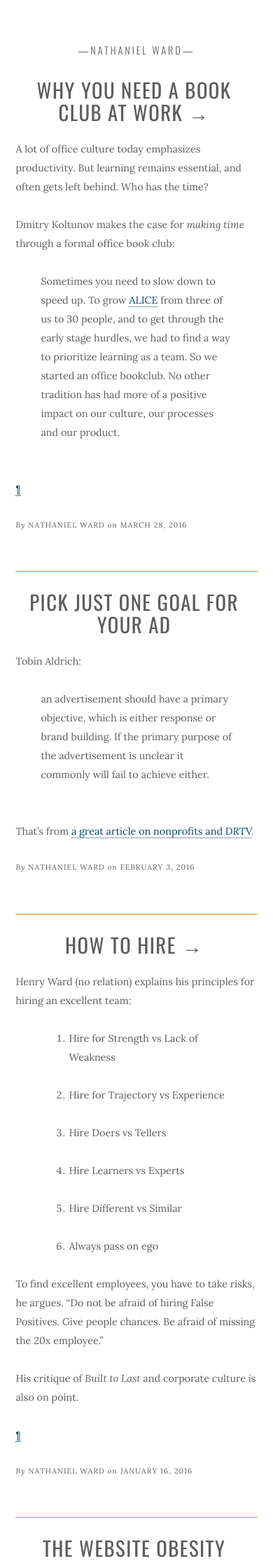
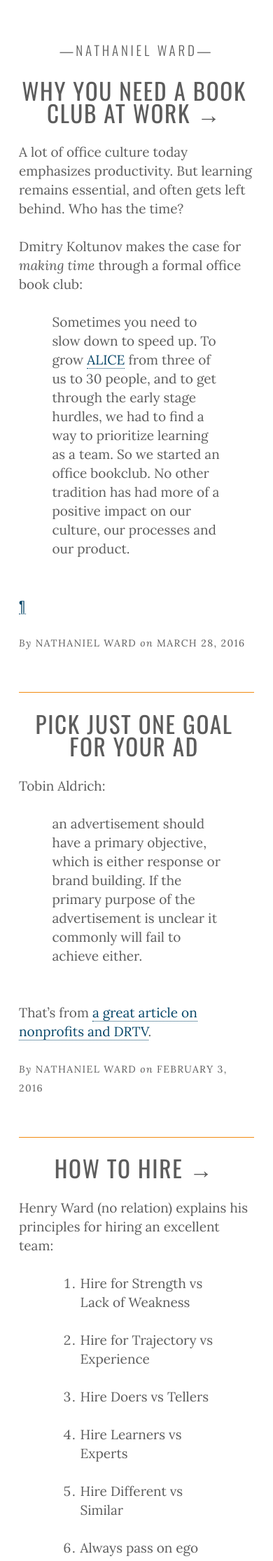
Before and after one commit to nathanielward/nathanielward.github.io, a Jekyll site: the page built from index.html, in a window 390 px wide. Shown: the top 2231 px of the page at 70% size. Built offline with Jekyll 4.4.1, drawn with Linux system fonts in a browser that asks for light colours; the list of posts is cut into pages by our own code.

Commit message:
Style fix

```diff
--- a/_sass/_ui.scss
+++ b/_sass/_ui.scss
@@ -325,12 +325,8 @@ iframe {
 /*			Narrowest screens		*/
 @media only screen and (max-width: 480px) {
 
-	body {
-	   font-size: 90%;
-	}
-
 	h1 {
-	   font-size: 2em;		// 38 = 27*2 = 2em
+	   font-size: 1.75em;
 	   line-height: 2rem; 	// 54 = 27*2
 	}
 
```
